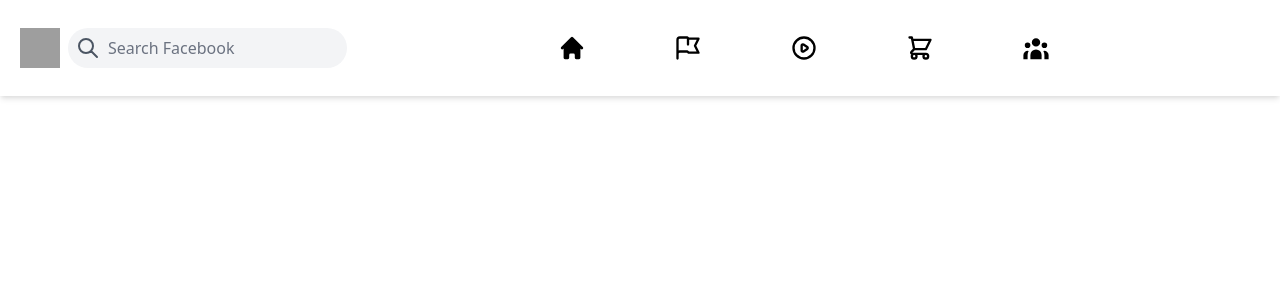
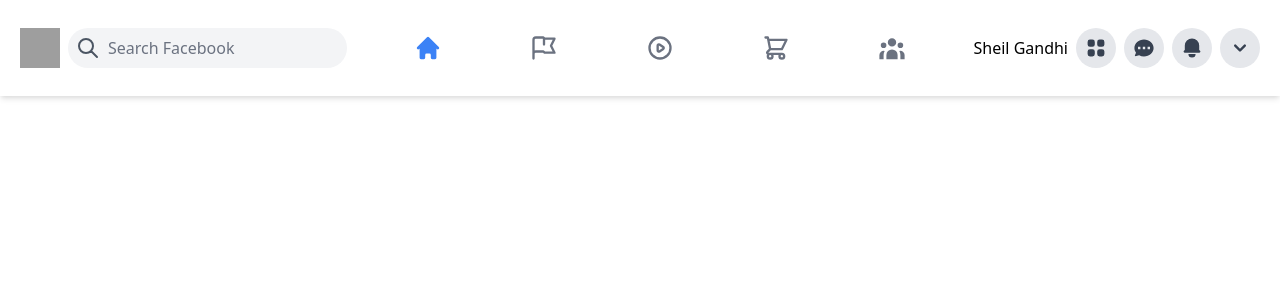
Before and after one commit to sheilgandhi/facebook-clone, a Next.js app: page / in a window 1280 px wide. Shown: the top 300 px of the page. Built offline with nearby package versions, Linux system fonts and the light colour scheme; grey boxes are pictures that could not be loaded.

Commit message:
Header built still requires Firebase elements

```diff
--- a/components/Header.js
+++ b/components/Header.js
@@ -11,14 +11,14 @@
                 <Image src="https://links.papareact.com/5me" width={40} height={40} layout="fixed" />
                 <div className="flex ml-2 items-center rounded-full bg-gray-100 p-2" >
                     <SearchIcon className='h-6 text-gray-600' />
-                    <input className="flex ml-2 items-center bg-transparent outline-none placeholder-gray-500 flex-shrink" type="text" placeholder="Search Facebook"/>
+                    <input className=" hidden md:inline-flex ml-2 items-center bg-transparent outline-none placeholder-gray-500 flex-shrink" type="text" placeholder="Search Facebook"/>
                 </div>
             </div>
 
             {/* Center */}
             <div className="flex justify-center flex-grow">
                 <div className="flex space-x-6 md:space-x-2">
-                    <HeaderIcon Icon={HomeIcon} />
+                    <HeaderIcon active Icon={HomeIcon} />
                     <HeaderIcon Icon={FlagIcon} />
                     <HeaderIcon Icon={PlayIcon} />
                     <HeaderIcon Icon={ShoppingCartIcon} />
@@ -27,6 +27,14 @@
             </div>
 
             {/* Right */}
+            <div className="flex items-center sm:space-x-2 justify-end">
+                {/* <Image src={} /> Profile Pic */}
+                <p className=" whitespace-nowrap semi-bold ">Sheil Gandhi</p>
+                <ViewGridIcon className="icon" />
+                <ChatIcon className="icon" />
+                <BellIcon className="icon" />
+                <ChevronDownIcon className="icon" />
+            </div>
         </div>
     )
 }
--- a/components/HeaderIcon.js
+++ b/components/HeaderIcon.js
@@ -1,12 +1,12 @@
-function HeaderIcon({ Icon }) {
+function HeaderIcon({ Icon, active }) {
     return (
         <div className="flex items-center cursor-pointer
             md:px-10 md:hover:bg-gray-100
             sm:h-14 rounded-xl
             active:border-b-2 active:border-blue-500
             group" >
-            <Icon className="h-5 text-center sm:h-7 mx-auto
-                group-hover:text-blue-500" />
+            <Icon className={`h-5 text-gray-500 text-center sm:h-7 mx-auto
+                group-hover:text-blue-500 ${active && 'text-blue-500'}`} />
         </div>
     )
 }
--- a/styles/globals.css
+++ b/styles/globals.css
@@ -2,3 +2,10 @@
 @tailwind base;
 @tailwind components;
 @tailwind utilities;
+
+@layer components {
+  .icon {
+    @apply hidden xl:inline-flex p-2 h-10 w-10 bg-gray-200 rounded-full text-gray-700
+    cursor-pointer hover:bg-gray-300;
+  }
+}
```
